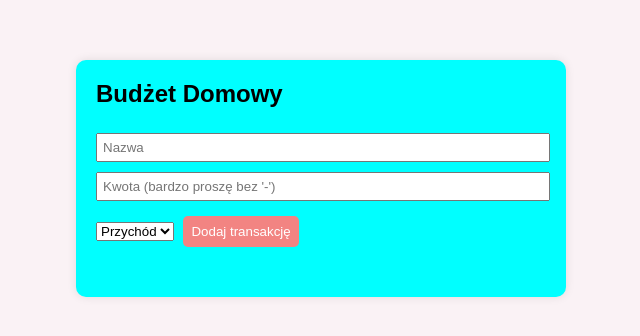
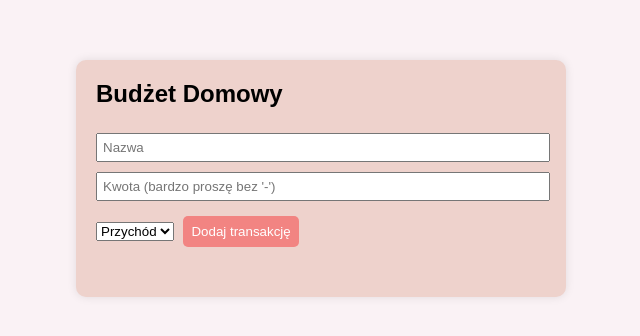
Before and after one commit to Evna07/fc-js-project-1, a website with bundled scripts: page index.html in a window 1280 px wide. Shown: the part 222-558 px from the top of the page, without its empty margins (319-959 px from the left). Built offline with nearby package versions, Linux system fonts and the light colour scheme.

Commit message:
Update style.css

```diff
--- a/style.css
+++ b/style.css
@@ -19,7 +19,7 @@
   max-width: 450px;
   width: fit-content;
   min-width: 300px;
-  background-color: aqua;
+  background-color: #eed2cc;
   padding: 20px;
   border-radius: 10px;
   box-shadow: 0 0 10px rgba(0, 0, 0, 0.1);
```
